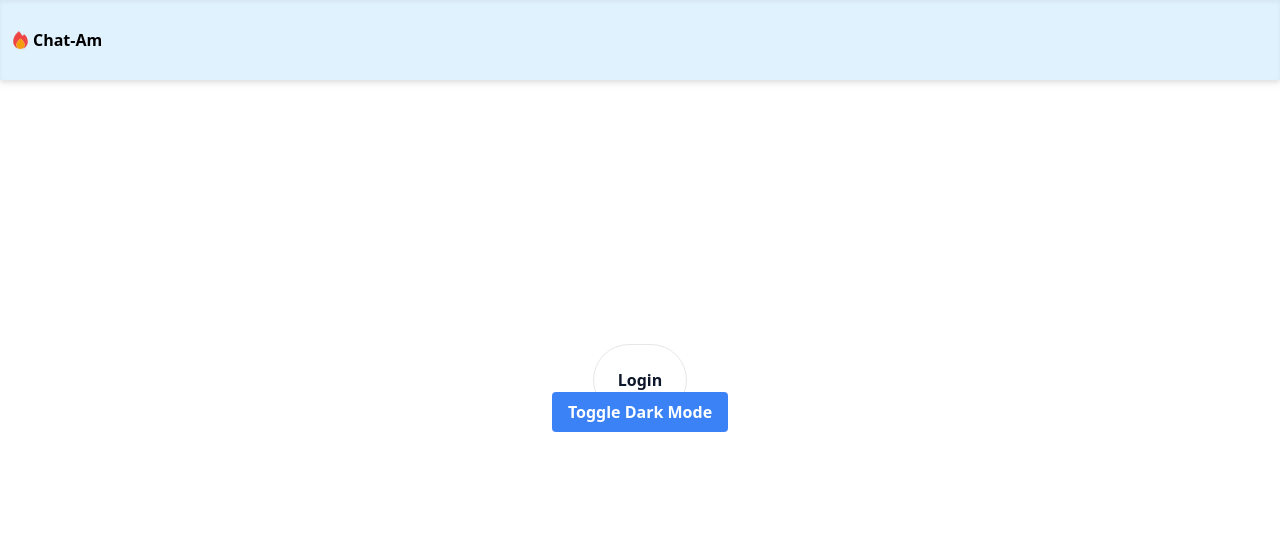
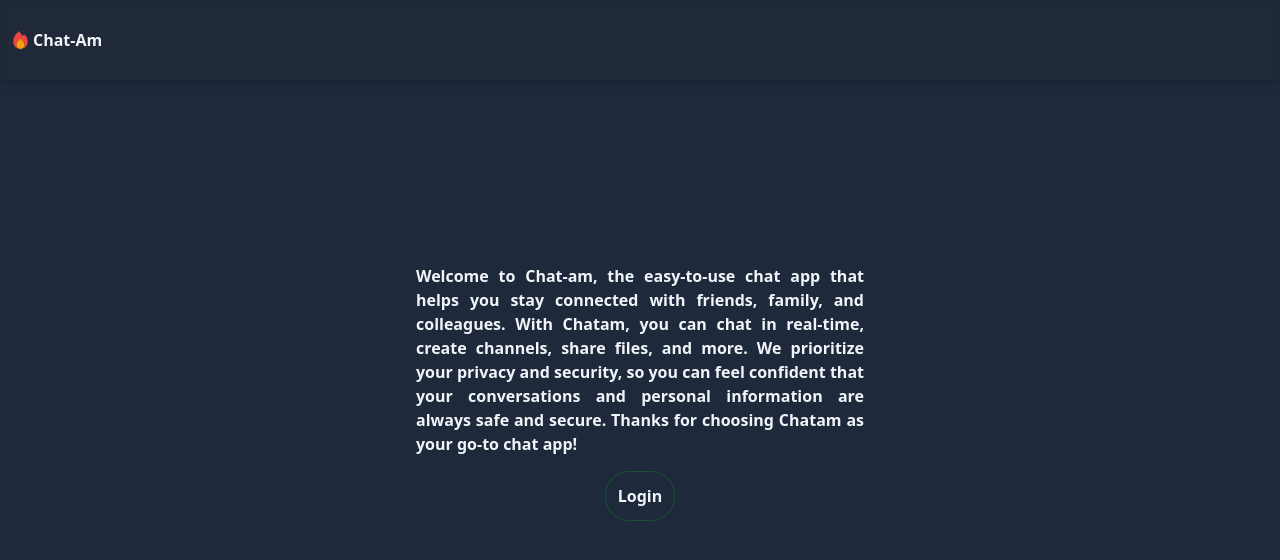
Before and after one commit to lemuelcariazo/chat-am, a Next.js app: page / in a window 1280 px wide. Shown: the top 560 px of the page. Built offline with nearby package versions, Linux system fonts and the light colour scheme.

Commit message:
Added some UI in loggin and Form

```diff
--- a/components/Header.tsx
+++ b/components/Header.tsx
@@ -1,6 +1,8 @@
 import React, { MouseEventHandler } from "react";
 import Icons from "./Icons";
 import { HeaderProps } from "../types/types";
+
+// components
 
 function Header({ navLinks, setNavLinks }: HeaderProps) {
   return (
--- a/components/authForm.tsx
+++ b/components/authForm.tsx
@@ -1,17 +1,15 @@
 import React, { ComponentProps, useState } from "react";
-import { AUTH } from "@/types/types";
-const AuthForm: React.FC = () => {
+import { AUTH, AUTHFORMPROPS } from "@/types/types";
+
+const AuthForm: React.FC<AUTHFORMPROPS> = ({
+  animate,
+  setAnimate,
+  setIsRemoveTag,
+}) => {
   const [auth, setAuth] = useState<AUTH>({
     username: "",
     password: "",
   });
-  const [animate, setAnimate] = useState<Boolean>(false);
-  const [isOpen, setIsOpen] = useState<Boolean>(false);
-  const handleAnimate = () => {
-    setAnimate((prevAnimate) => {
-      return !prevAnimate;
-    });
-  };
 
   const handleLogin = (e: React.FormEvent<HTMLFormElement>) => {
     e.preventDefault();
@@ -22,13 +20,18 @@ const AuthForm: React.FC = () => {
     <>
       <section
         className={`${
-          animate && "animate-fade"
+          !animate && "animate-fade"
         } bg-slate-700 text-slate-100 flex justify-center items-center flex-col rounded-md select-none`}
+        onAnimationEnd={() => {
+          setIsRemoveTag((remove: boolean) => !remove);
+        }}
       >
-        <div className="w-full flex justify-end items-center h-4">
+        <div className="w-full flex justify-end items-center h-10">
           <div
-            className="border mr-1 mt-1 w-10 h-2 rounded-2xl active:bg-slate-500 hover:border-green-500"
-            onClick={handleAnimate}
+            className="mr-2 border w-5 h-5 rounded-full active:bg-slate-500 hover:border-green-500"
+            onClick={() => {
+              setAnimate((animate: boolean) => !animate);
+            }}
           ></div>
         </div>
         <h1 className="m-4">Login Account</h1>
@@ -70,6 +73,9 @@ const AuthForm: React.FC = () => {
           >
             <h1 className="text-center">Login</h1>
           </button>
+          <p className="text-xs w-full text-end  hover:text-blue-200">
+            create account ?
+          </p>
         </form>
       </section>
     </>
--- a/pages/index.tsx
+++ b/pages/index.tsx
@@ -12,16 +12,20 @@ const inter = Inter({ subsets: ["latin"] });
 
 export default function Home() {
   const [animate, setAnimate] = useState<boolean>(false);
-  const [isOpenAuthTab, setIsOpenAuthTab] = useState<boolean>(false);
+  const [isRemoveTag, setIsRemoveTag] = useState<boolean>(false);
   const [isDarkMode, setIsDarkMode] = useState<boolean>(false);
   const [navLinks, setNavLinks] = useState<string[]>(["Login"]);
 
-  const handleForm = () => {
-    setAnimate((gate) => !gate);
+  // construct
+
+  const toggleButton = () => {
+    setAnimate((prevAnimate: boolean) => {
+      return !prevAnimate;
+    });
   };
 
   return (
-    <div className={`container mx-auto ${isDarkMode ? "dark" : ""}`}>
+    <div className={`container mx-auto ${isDarkMode ? "dark" : ""} dark`}>
       <Head>
         <title>CHAT-AM</title>
         <meta name="description" content="Generated by create next app" />
@@ -31,36 +35,68 @@ export default function Home() {
       <Header navLinks={navLinks} setNavLinks={setNavLinks} />
       <main className="flex justify-center items-center flex-col w-full h-screen dark:bg-slate-800 dark:text-slate-100 text-slate-900 font-black">
         <div>
-          {isOpenAuthTab ? (
-            <AuthForm />
-          ) : (
-            navLinks.map((link: string, index: Key) => {
-              return (
-                <Link
-                  href={`/`}
-                  key={index}
-                  className={`border p-6 w-fit h-fit rounded-full hover:bg-slate-400 hover:text-slate-900 hover:border-slate-900 active:bg-slate-500 active:p-7 ${
-                    animate ? "animate-fade" : null
-                  }`}
-                  onClick={handleForm}
+          {isRemoveTag ? null : (
+            <section className="flex justify-center items-center flex-col">
+              <div className="max-w-md text-justify">
+                Welcome to Chat-am, the easy-to-use chat app that helps you stay
+                connected with friends, family, and colleagues. With Chatam, you
+                can chat in real-time, create channels, share files, and more.
+                We prioritize your privacy and security, so you can feel
+                confident that your conversations and personal information are
+                always safe and secure. Thanks for choosing Chatam as your go-to
+                chat app!
+              </div>
+              <div className="h-20 w-20 flex justify-center items-center">
+                <button
+                  type="button"
+                  onClick={toggleButton}
+                  className={`${
+                    animate && "animate-fade"
+                  } p-3 border rounded-3xl border-green-900 text-center hover:border-green-400  active:rounded-full active:p-4`}
                   onAnimationEnd={() => {
-                    setIsOpenAuthTab((tab) => !tab);
-                    console.log("animation-ended");
+                    setIsRemoveTag((remove) => !remove);
                   }}
                 >
-                  {link}
-                </Link>
-              );
-            })
+                  Login
+                </button>
+              </div>
+            </section>
+          )}
+          {!isRemoveTag ? null : (
+            <AuthForm
+              animate={animate}
+              setAnimate={setAnimate}
+              setIsRemoveTag={setIsRemoveTag}
+            />
           )}
         </div>
-
-        <ThemeToggleButton
+        {/* <ThemeToggleButton
           buttonName={isDarkMode ? "Toggle Light Mode" : "Toggle Dark Mode"}
           isToggle={isDarkMode}
           setIsToggle={setIsDarkMode}
-        />
+        /> */}
       </main>
     </div>
   );
 }
+
+// (
+//   navLinks.map((link: string, index: Key) => {
+//     return (
+//       <Link
+//         href={`/`}
+//         key={index}
+//         className={`border p-6 w-fit h-fit rounded-full hover:bg-slate-400 hover:text-slate-900 hover:border-slate-900 active:bg-slate-500 active:p-7 ${
+//           animate ? "animate-fade" : null
+//         }`}
+//         onClick={handleForm}
+//         onAnimationEnd={() => {
+//           setIsOpenAuthTab((tab) => !tab);
+//           console.log("animation-ended");
+//         }}
+//       >
+//         {link}
+//       </Link>
+//     );
+//   })
+// )
```
Also changed, not shown: types/types.d.ts (+8 -2 lines), 1 other file (tests, documents, lock files or other folders).
